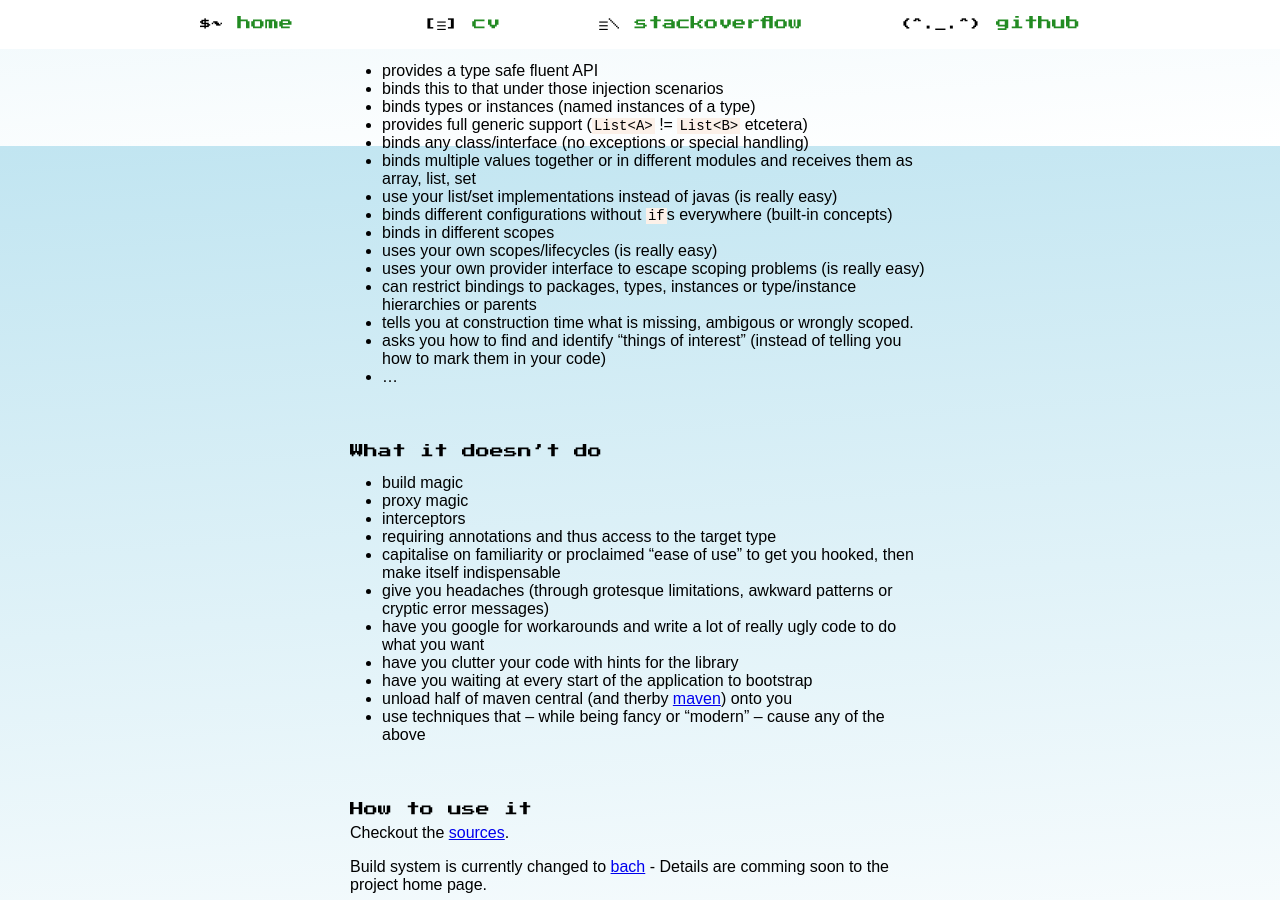
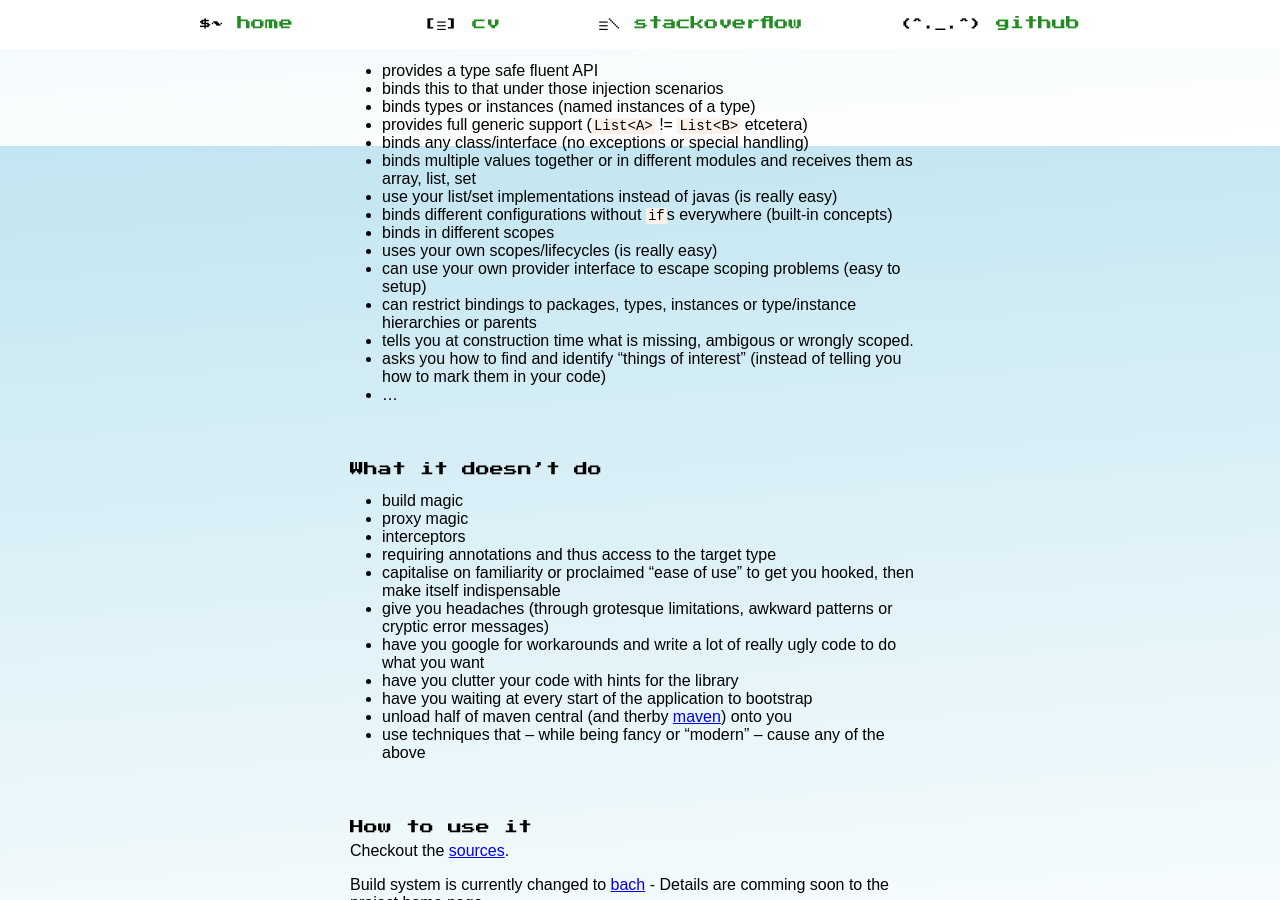
Before and after one commit to jbee/jbee.github.io, a Jekyll site: the page built from purejin/index.md, in a window 1280 px wide and 900 px high, scrolled down 1654 px. Built offline with Jekyll 4.4.1, drawn with Linux system fonts in a browser that asks for light colours.

Commit message:
Slight adjustment

```diff
--- a/purejin/index.md
+++ b/purejin/index.md
@@ -80,7 +80,7 @@ It would be wise to not fight them but ask why and learn how to stay out of trou
 * binds different configurations without `if`s everywhere (built-in concepts)
 * binds in different scopes
 * uses your own scopes/lifecycles (is really easy)
-* uses your own provider interface to escape scoping problems (is really easy)
+* can use your own provider interface to escape scoping problems (easy to setup)
 * can restrict bindings to packages, types, instances or type/instance hierarchies or parents
 * tells you at **construction time** what is missing, ambigous or wrongly scoped.
 * asks you how to find and identify "things of interest" (instead of telling you how to mark them in your code)
```
